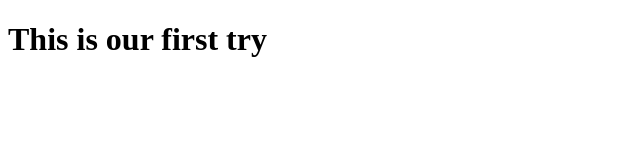
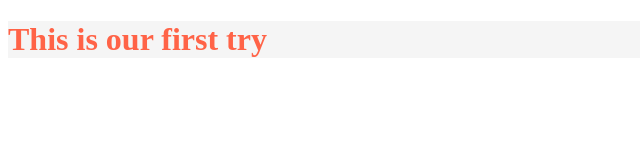
Before and after one commit to Osei-ok/first_repo, a plain HTML site: page index.html in a window 1280 px wide. Shown: the whole page, without its empty margins (0-640 px from the left). Drawn offline with Linux system fonts and the light colour scheme.

Commit message:
added css file

```diff
--- a/index.html
+++ b/index.html
@@ -10,13 +10,13 @@
         <title></title>
         <meta name="description" content="">
         <meta name="viewport" content="width=device-width, initial-scale=1">
-        <link rel="stylesheet" href="">
+        <link rel="stylesheet" href="styles.css">
     </head>
     <body>
         <!--[if lt IE 7]>
             <p class="browsehappy">You are using an <strong>outdated</strong> browser. Please <a href="#">upgrade your browser</a> to improve your experience.</p>
         <![endif]-->
-        <h1>This is our first try</h1>
+        <h1 class="h1Style">This is our first try</h1>
         <script src="" async defer></script>
     </body>
 </html>
--- /dev/null
+++ b/styles.css
@@ -0,0 +1,4 @@
+.h1Style{
+    color:tomato;
+    background-color: whitesmoke;
+}
```
